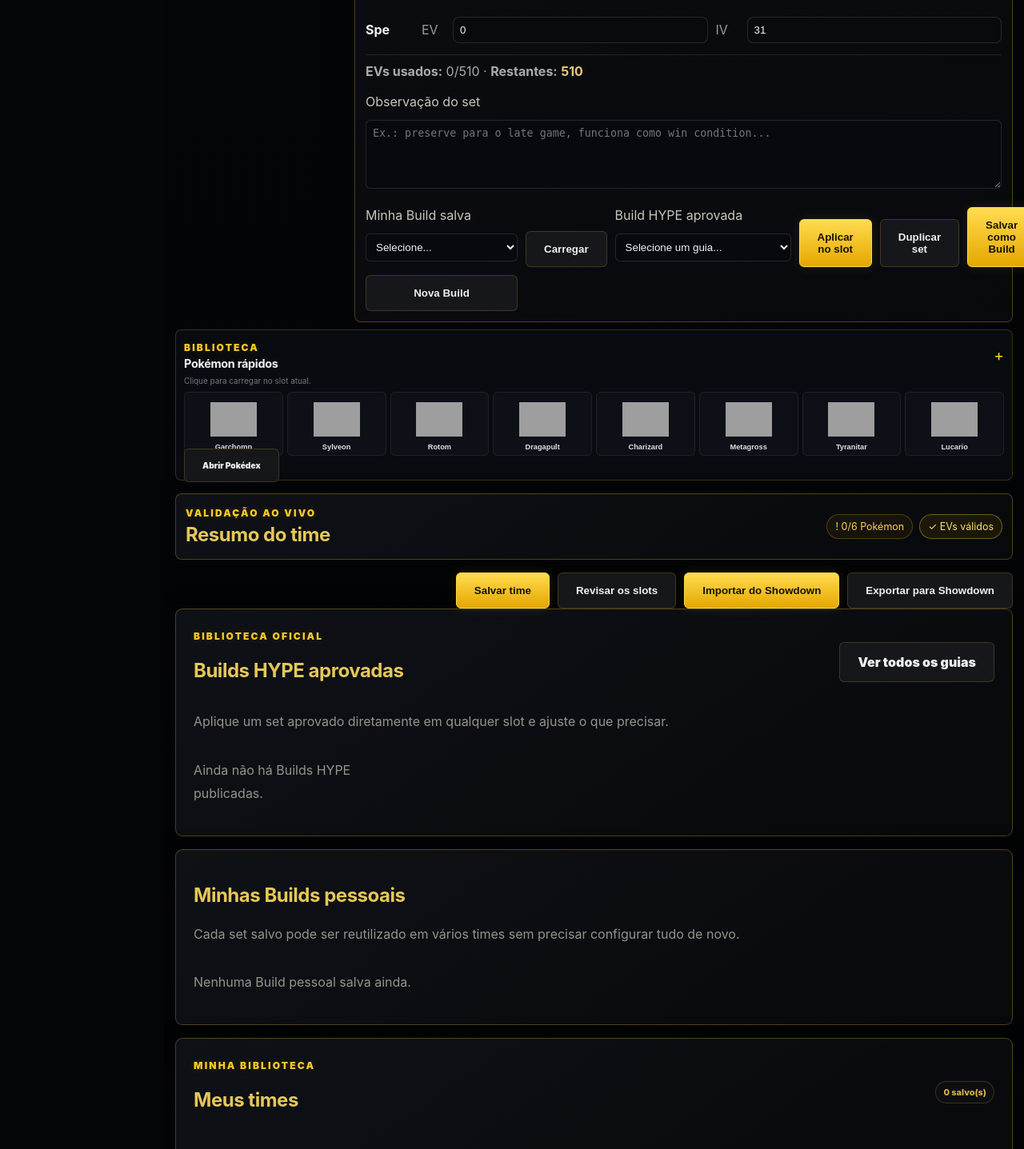
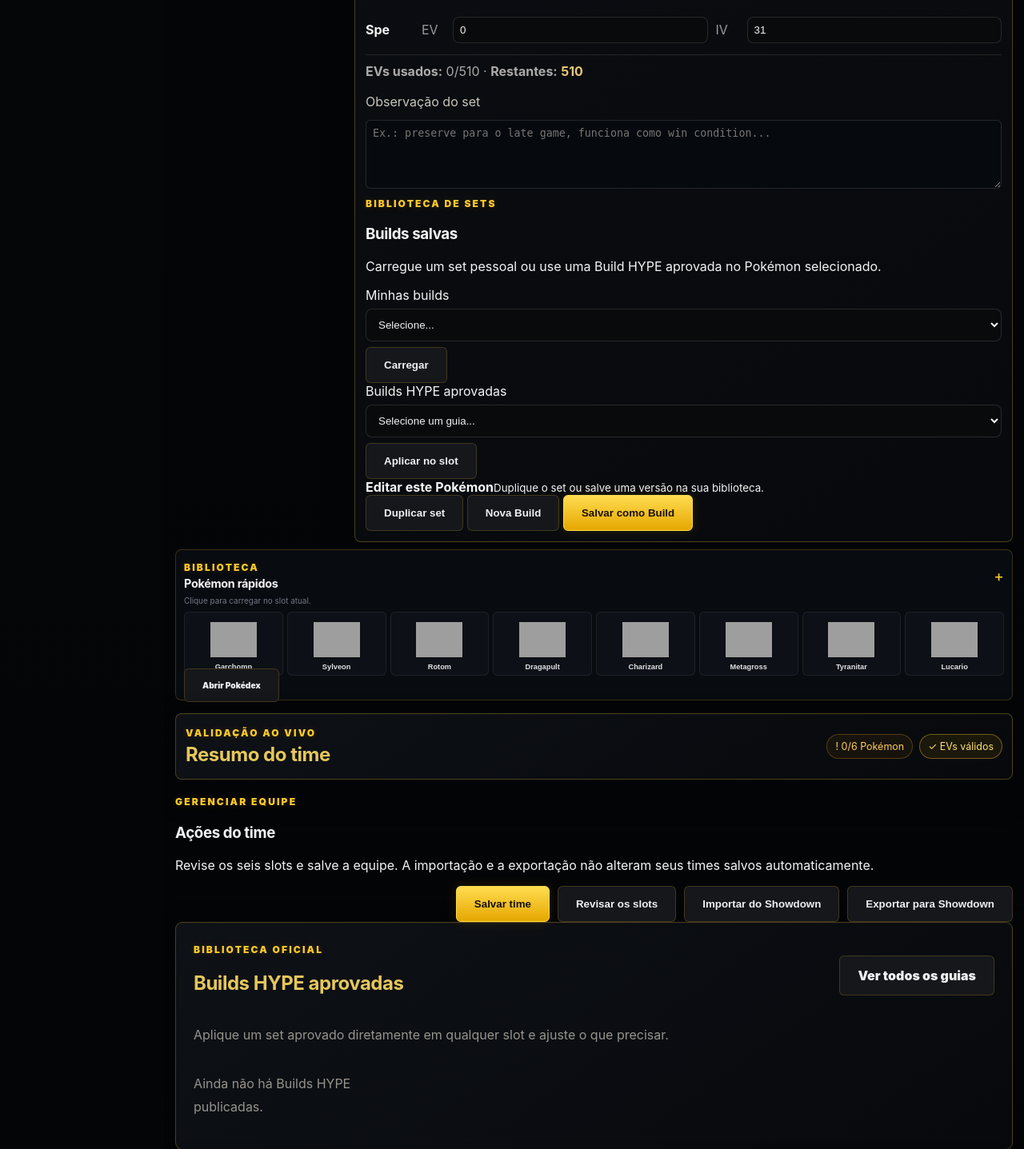
Before and after one commit to gustavodasilvaarruda-droid/CLAN-HYPE, a Flask app: page /team-builder in a window 1280 px wide. Shown: the part 2041-3478 px from the top of the page at 80% size. Run offline with Flask 3, Linux system fonts and the light colour scheme; the visitor is signed in with stand-in values (Sample User, id 1); data that the repository does not hold is empty; parts of the project's set-up code (start-up, migrations or seed data) failed here and were passed over; some libraries are stand-ins or nearby versions; grey boxes are pictures that could not be loaded.

Commit message:
ui: group saved builds and team commands in dedicated panels

```diff
--- a/templates/team_builder.html
+++ b/templates/team_builder.html
@@ -1,6 +1,6 @@
 {% extends 'builders_base.html' %}
 {% block title %}HYPE Team Builder{% endblock %}
-{% block extra_head %}{{ super() }}<link rel="stylesheet" href="{{url_for('static',filename='hype_team_builder_modern.css')}}?v=2">{% endblock %}
+{% block extra_head %}{{ super() }}<link rel="stylesheet" href="{{url_for('static',filename='hype_team_builder_modern.css')}}?v=3">{% endblock %}
 {% block builders_content %}
 <div class="hgb-legacy-page hgb-integrated-tool showdown-builder-page hype-v7-team-builder">
 <section class="dash-welcome showdown-hero hype-v7-team-hero">
@@ -120,20 +120,39 @@
         <div class="stat-editor" id="statEditor"></div>
         <div class="ev-total-line"><b>EVs usados:</b> <span id="evTotal">0</span>/510 · <b>Restantes:</b> <span id="evRemaining">510</span> <span id="evWarning"></span></div>
 
-        <label class="wide-note">Observação do set<textarea id="notesInput" placeholder="Ex.: preserve para o late game, funciona como win condition..."></textarea></label>
+        <label class="wide-note hype-builder-notes" for="notesInput">Observação do set<textarea id="notesInput" placeholder="Ex.: preserve para o late game, funciona como win condition..."></textarea></label>
 
-        <div class="build-actions v27-build-actions">
-          <label>Minha Build salva
+        <section class="hype-build-management" aria-labelledby="hypeBuildManagementTitle">
+          <div class="hype-builder-panel-heading">
+            <span class="breed-kicker">BIBLIOTECA DE SETS</span>
+            <h3 id="hypeBuildManagementTitle">Builds salvas</h3>
+            <p>Carregue um set pessoal ou use uma Build HYPE aprovada no Pokémon selecionado.</p>
+          </div>
+          <div class="hype-build-source-grid">
+            <div class="hype-build-source">
+              <label for="savedBuildSelect">Minhas builds</label>
+              <div class="hype-build-source-actions">
                 <select id="savedBuildSelect"><option value="">Selecione...</option>{% for b in builds_pessoais %}<option value="{{b.id}}">{{b.nome}} — {{b.pokemon}}</option>{% endfor %}</select>
-          </label>
                 <button type="button" class="cta-dark" id="loadBuildBtn">Carregar</button>
-          <label>Build HYPE aprovada
+              </div>
+            </div>
+            <div class="hype-build-source">
+              <label for="hypeBuildSelect">Builds HYPE aprovadas</label>
+              <div class="hype-build-source-actions">
                 <select id="hypeBuildSelect"><option value="">Selecione um guia...</option>{% for b in builds_hype %}<option value="{{b.id}}">{{b.pokemon}} — {{b.titulo}}</option>{% endfor %}</select>
-          </label>
-          <button type="button" class="cta-gold" id="loadHypeBuildBtn">Aplicar no slot</button>
+                <button type="button" class="cta-dark" id="loadHypeBuildBtn">Aplicar no slot</button>
+              </div>
+            </div>
+          </div>
+          <div class="hype-build-tools">
+            <div class="hype-build-tools-copy"><strong>Editar este Pokémon</strong><small>Duplique o set ou salve uma versão na sua biblioteca.</small></div>
+            <div class="hype-build-tools-actions">
               <button type="button" class="cta-dark" id="duplicateSlotBtn">Duplicar set</button>
-          <button type="button" class="cta-gold" id="saveBuildBtn">Salvar como Build</button><button type="button" class="cta-dark" id="newBuildBtn">Nova Build</button>
+              <button type="button" class="cta-dark" id="newBuildBtn">Nova Build</button>
+              <button type="button" class="cta-gold" id="saveBuildBtn">Salvar como Build</button>
             </div>
+          </div>
+        </section>
       </section>
 
       <aside class="hype-v7-team-library-panel" aria-label="Biblioteca rápida de Pokémon">
@@ -152,12 +171,19 @@
       <div id="liveValidation" class="validation-pills"></div>
     </section>
 
-    <div class="builder-main-actions">
-      <button class="cta-gold" type="submit">{{ 'Atualizar time' if editing_team else 'Salvar time' }}</button>
+    <section class="hype-team-actions" aria-labelledby="hypeTeamActionsTitle">
+      <div class="hype-builder-panel-heading">
+        <span class="breed-kicker">GERENCIAR EQUIPE</span>
+        <h3 id="hypeTeamActionsTitle">Ações do time</h3>
+        <p>Revise os seis slots e salve a equipe. A importação e a exportação não alteram seus times salvos automaticamente.</p>
+      </div>
+      <div class="builder-main-actions hype-team-action-grid">
+        <button class="cta-gold hype-save-team" type="submit">{{ 'Atualizar time' if editing_team else 'Salvar time' }}</button>
         <button class="cta-dark" type="button" id="reviewTeamBtn">Revisar os slots</button>
-      <button class="cta-gold" type="button" id="importShowdownBtn">Importar do Showdown</button>
+        <button class="cta-dark" type="button" id="importShowdownBtn">Importar do Showdown</button>
         <button class="cta-dark" type="button" id="exportShowdownBtn">Exportar para Showdown</button>
       </div>
+    </section>
     <p id="showdownImportStatus" class="hype-import-success" role="status" hidden></p>
   </form>
 
```
Lines whose indentation alone changed are shown as unchanged.
